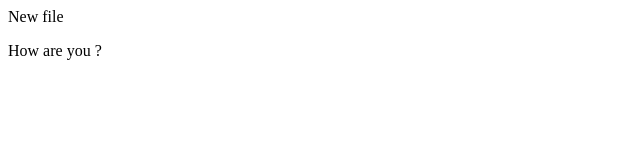
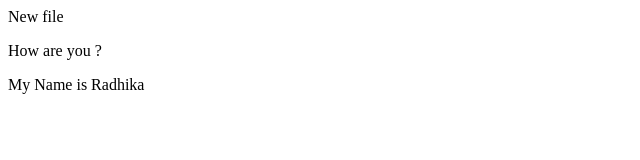
Before and after one commit to Radhika-03/localRepo, a plain HTML site: page index.html in a window 1280 px wide. Shown: the whole page, without its empty margins (0-640 px from the left). Drawn offline with Linux system fonts and the light colour scheme.

Commit message:
Create New Feature

```diff
--- a/index.html
+++ b/index.html
@@ -1 +1,3 @@
 <p>New file</p> How are you ?
+
+<p>My Name is Radhika</p>
```
